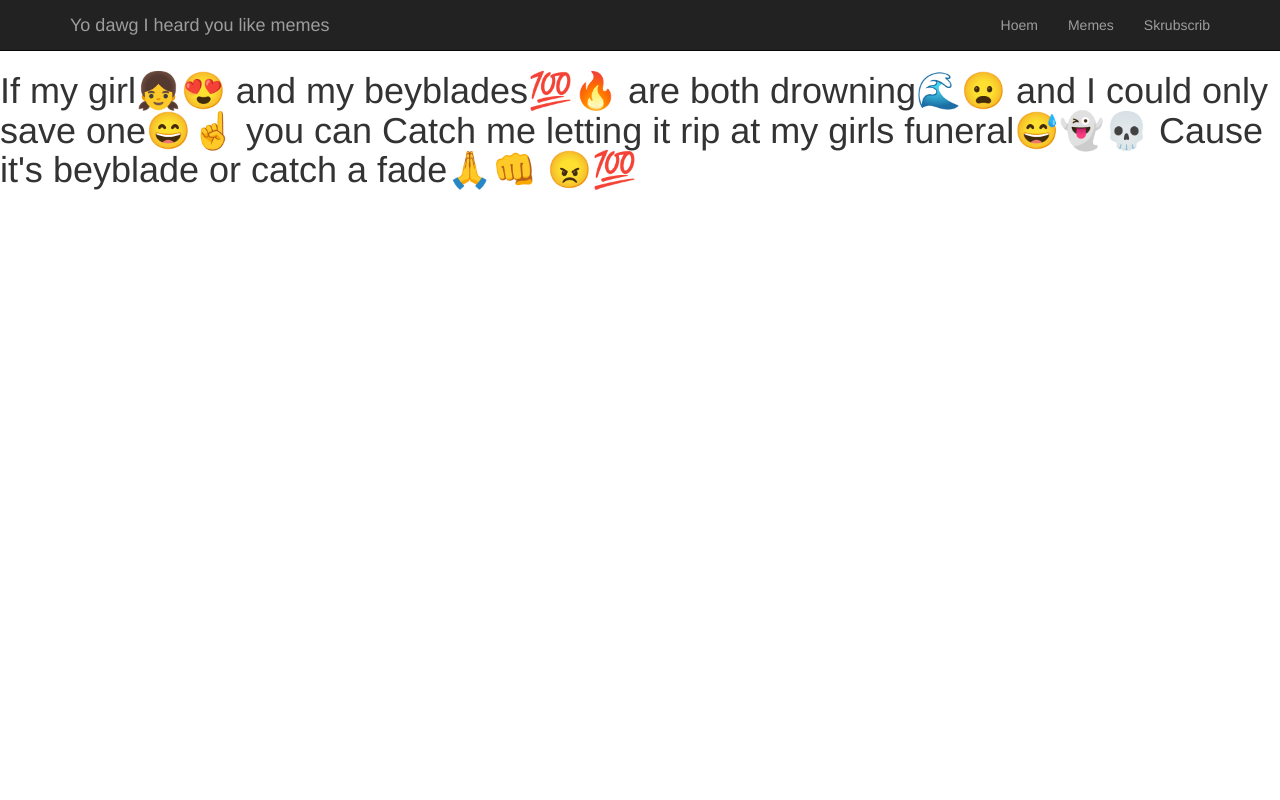
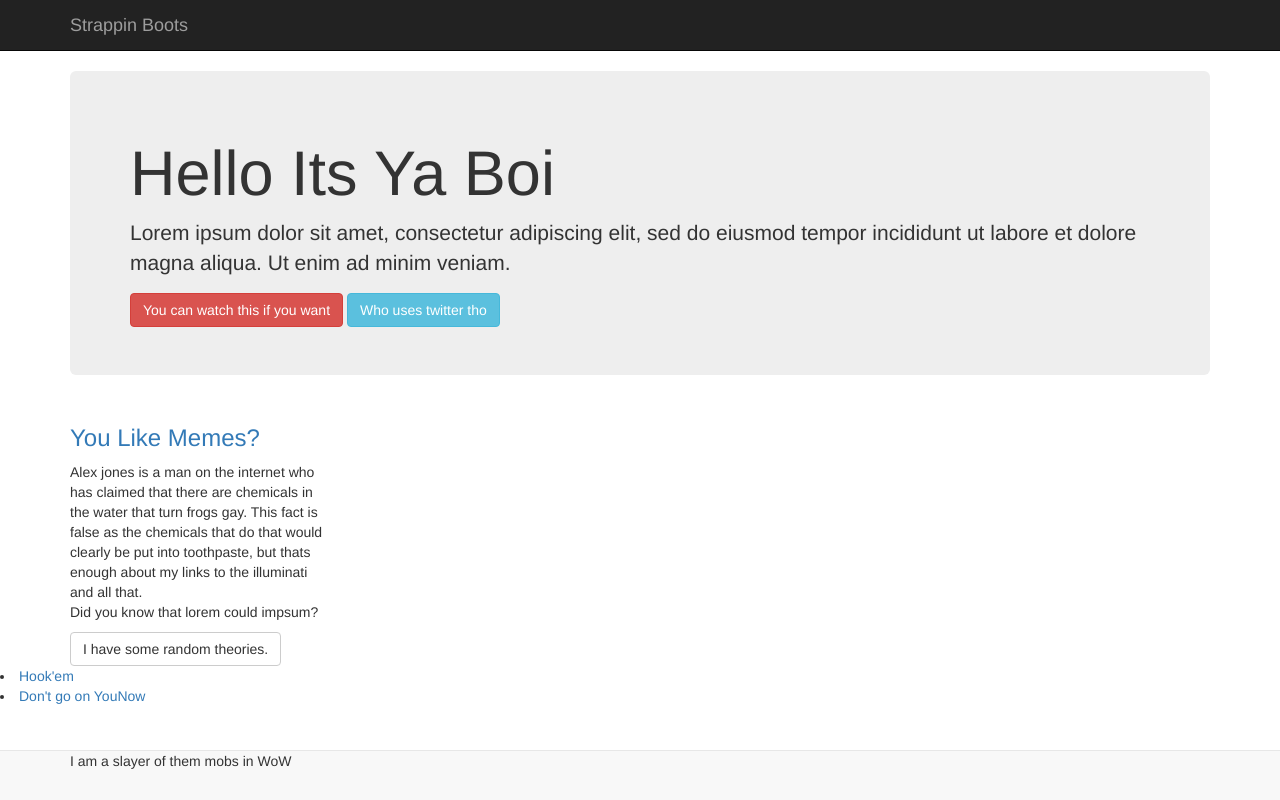
Before and after one commit to DannyB5544/BootyStrap-1-No-Vegetale, a plain HTML site: page index.html in a window 1280 px wide. Drawn offline with nearby package versions, Linux system fonts and the light colour scheme.

Commit message:
fix this shit

```diff
--- a/index.html
+++ b/index.html
@@ -1,34 +1,86 @@
-<!doctype HTML>
+<!DOCTYPE HTML>
 <html>
-    <head>
-    <meta name="viewport" content="width=device-width", initialscale="1.0" charset="utf-8"/>
-    <link href="css/bootstrap.min.css" rel="stylesheet" type="text/css"/>
-    <link href="css/mystyle.css" rel="stylesheet" type="text/css"/>
-    <title>End My Suffering</title>
-    </head>
-    <script src="https://ajax.googleapis.com/ajax/libs/jquery/3.2.1/jquery.min.js"></script>
-    <script src="js/bootstrap.js"></script>
+        <head>
+            <meta name="viewport" content="width=device-width, initial-scale=1.0" charset="UTF-8"/>
+            <link href="css/bootstrap.min.css" rel="stylesheet" type="text/css"/>
+            <link href="css/myStyle.css" rel="stylesheet" type="text/css"/>
+            <title>Let Me Hit That Yeet</title>
+        </head>
+
     <body>
         <div class="navbar navbar-inverse navbar-static-top">
             <div class="container">
-                <a href="#" class="navbar-brand">Yo dawg I heard you like memes</a>
-                <!-- NOTE Oh look, Buttons. Not as many to push as there is with
-                your mother LAMAO -->
+                <a href="#" class="navbar-brand">Strappin Boots</a>
+                <!---this is where the collapsable button goes-->
                 <button class="navbar-toggle" data-toggle="collapse" data-target=".navHeaderCollapse">
                     <span class="icon-bar"></span>
                     <span class="icon-bar"></span>
                     <span class="icon-bar"></span>
                 </button>
-                <div class="collapse navbar-collapse navHeaderCollapse">
+                <div class="collapse nevbar-collapse navHeaderCollapse">
                     <ul class="nav navbar-nav navbar-right">
-                    <li><a href="index.html">Hoem</a></li>
-                    <li><a href="#">Memes</a></li>
-                    <li><a href="#">Skrubscrib</a></li>
+                        <li><a href="index.html">Home</a></li>
+                            <li>
+                                <a href="#" class="dropdown-toggle" data-toggle="dropdown">Exersize is for the weak<b class="caret"></b></a>
+                                <ul class="dropdown-menu">
+                                    <li><a href="#"></a> Can</li>
+                                    <li><a href="#"></a> We</li>
+                                    <li><a href="#"></a> Nerf</li>
+                                    <li><a href="#"></a> McRee</li>
+                                </ul>
+                            </li>
+                            <li><a href="#">Bronze in 2k17 lul</a></li>
+                            <li><a href="#">Im The Dead You're the Quick</a></li>
+                        </ul>
+                    </div>
+                </div>
+            </div>
+        <div class="navbar navbar-default navbar-fixed-bottom">
+            <div class="container">
+                <p>I am a slayer of them  mobs in WoW</p>
+            </div>
+        </div>
+        <!---Jumbotron Goes Here-->
+        <div class="container">
 
-                    </ul>
+            <div class="jumbotron">
+                <h1>Hello Its Ya Boi</h1>
+                <p>Lorem ipsum dolor sit amet, consectetur adipiscing elit, sed do eiusmod tempor incididunt ut labore et dolore magna aliqua. Ut enim ad minim veniam.</p>
+                    <a class="btn btn-danger">You can watch this if you want</a>
+                    <a class="btn btn-info" href="https://twitter.com/SoulessKindred">Who uses twitter tho</a>
+            </div>
+            <!--Grid-->
+            <!--Article 1-->
+            <div class="Container">
+
+                <div class="row">
+
+                    <div class="col-md-3">
+
+                            <h3><a href="#">You Like Memes?</a></h3>
+                            <p>Alex jones is a man on the internet who has claimed that there are chemicals in the water that turn frogs gay.
+                            This fact is false as the chemicals that do that would clearly be put into toothpaste, but thats enough about my
+                            links to the illuminati and all that.<br /> Did you know that lorem could impsum?</p>
+                            <a href="#" class="btn btn-default">I have some random theories.</a>
+
+                    </div>
+
+                </div>
+
+            </div>
+        </div>
+        <li><a href="#">Hook'em</a></li>
+        <li><a href="#contact" data-toggle="modal">Don't go on YouNow</a></li>
+        <div class="modal fade" id="contact" role="dialog">
+            <div class="modal-dialog">
+                <div class="modal-content">
+                    <div class="modal-header">
+                        <a class="btn btn-info" href="https://twitter.com/SoulessKindred">Y'all Know About Twitter</a>
+                    </div>
                 </div>
             </div>
         </div>
-        <h1>If my girl👧😍 and my beyblades💯🔥 are both drowning🌊😦 and I could only save one😄☝️️ you can Catch me letting it rip at my girls funeral😅👻💀 Cause it's beyblade or catch a fade🙏👊 😠💯</h1>
+        <script src="https://ajax.googleapis.com/ajax/libs/jquery/3.2.1/jquery.min.js"></script>
+        <script src="js/bootstrap.js"></script>
     </body>
 </html>
```
Also changed, not shown: 2 other files.
